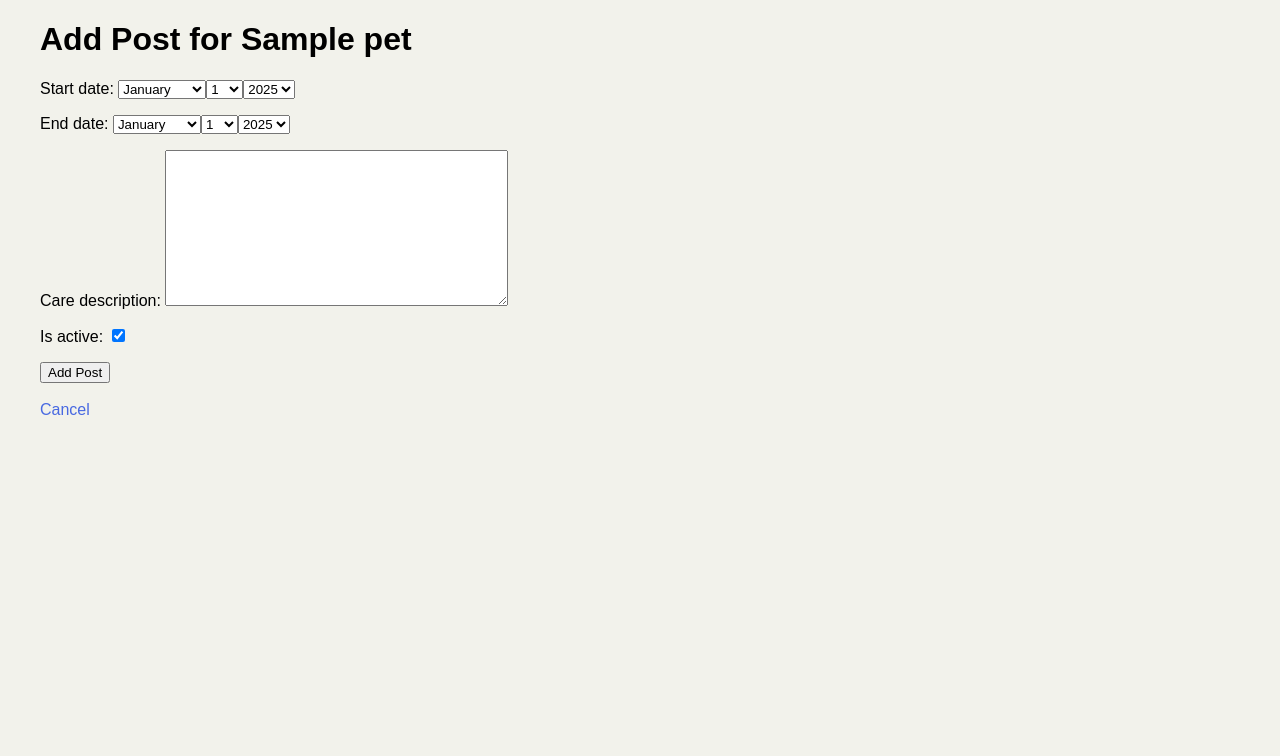
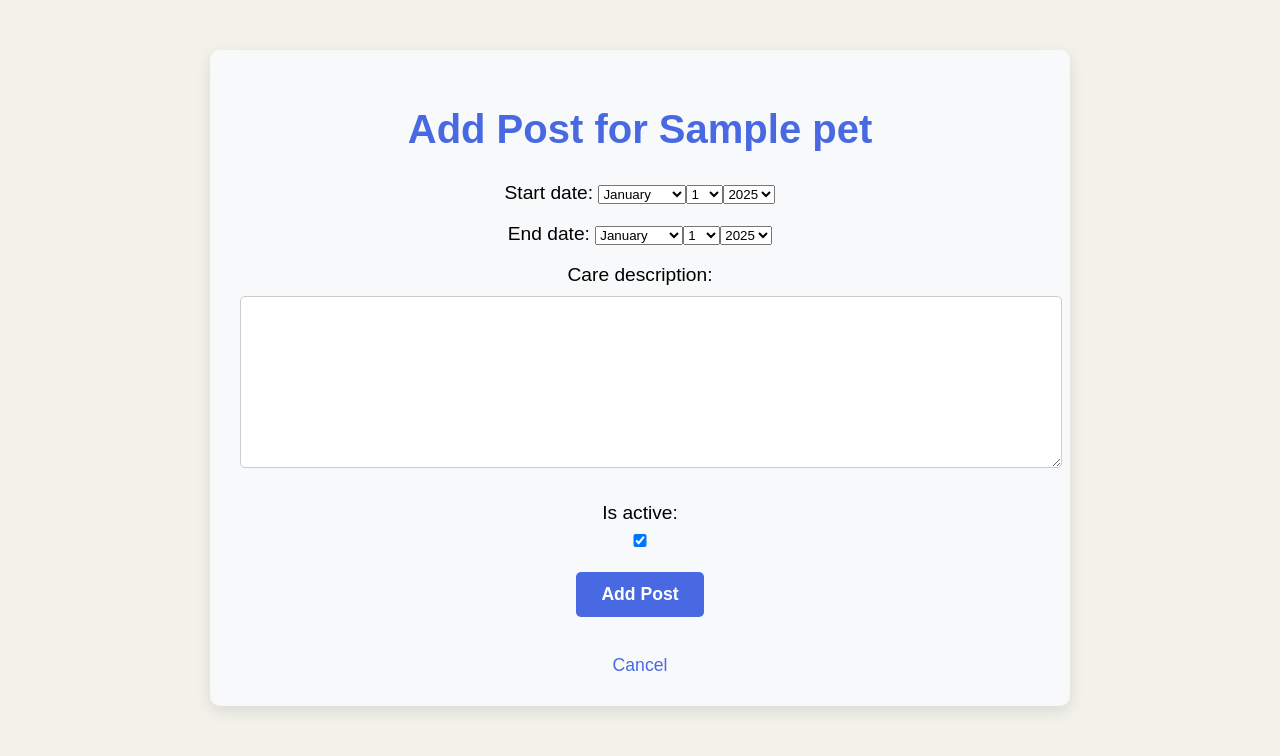
Before and after one commit to martynalesniak/pet-care-app, a Django app: page /add_post/1/ in a window 1280 px wide. Shown: the part 182-938 px from the top of the page. Before the commit the page ends 597 px from the top, so only its background shows below. Run offline with Django 5.2, Linux system fonts and the light colour scheme; a user stored in the database is signed in; tables that the repository leaves empty hold one stand-in row (values such as "Sample post"); parts of the project's set-up code (start-up, migrations or seed data) failed here and were passed over.

Commit message:
added button

```diff
--- a/petcare/templates/add_post.html
+++ b/petcare/templates/add_post.html
@@ -1,12 +1,14 @@
 {% extends 'base.html' %}
 
 {% block content %}
-    <h1>Add Post for {{ pet.name }}</h1>
-    <form method="POST">
-        {% csrf_token %}
-        {{ form.as_p }}
-        <button type="submit">Add Post</button>
-    </form>
-    <br>
-    <a href="{% url 'profile' %}">Cancel</a>
+    <div class="add-post-container">
+        <h1>Add Post for {{ pet.name }}</h1>
+        <form method="POST" class="post-form">
+            {% csrf_token %}
+            {{ form.as_p }}
+            <button type="submit" class="submit-btn">Add Post</button>
+        </form>
+        <br>
+        <a href="{% url 'profile' %}" class="cancel-link">Cancel</a>
+    </div>
 {% endblock %}
--- a/static/styles.css
+++ b/static/styles.css
@@ -477,7 +477,7 @@ header {
     text-align: center;
 }
 
-/* Nagłówek formularza */
+
 .add-pet-container h2 {
     font-size: 2em;
     color: #4869E1;
@@ -485,7 +485,7 @@ header {
     font-weight: bold;
 }
 
-/* Tabela formularza */
+
 .pet-form-table {
     width: 100%;
     border-collapse: collapse;
@@ -686,17 +686,17 @@ header {
 }
 
 .pet-detail-image-container {
-    flex: 1 1 45%;  /* Takes 45% of the available width */
+    flex: 1 1 45%;
     text-align: center;
 }
 
 .pet-detail-image {
     width: 100%;
     height: 100%;
-    max-width: 500px;      /* Fixed max width for image */
-    max-height: 600px;     /* Fixed max height for image */
-    object-fit: cover;     /* Ensures the image covers the container */
-    object-position: top center; /* Aligns the image from the top center */
+    max-width: 500px;
+    max-height: 600px;
+    object-fit: cover;
+    object-position: top center;
     border-radius: 8px;
     box-shadow: 0 4px 8px rgba(0, 0, 0, 0.1);
 }
@@ -765,3 +765,74 @@ a {
 a:hover {
     text-decoration: underline;
 }
+.add-post-container {
+    max-width: 800px;
+    margin: 50px auto;
+    padding: 30px;
+    background-color: #ffffff;
+    border-radius: 10px;
+    box-shadow: 0 5px 15px rgba(0, 0, 0, 0.1);
+    font-family: 'Arial', sans-serif;
+    background-color: #F8F9FA;
+    text-align: center;
+}
+
+.add-post-container h1 {
+    font-size: 2.5em;
+    color: #4869E1;
+    margin-bottom: 30px;
+    font-weight: bold;
+}
+
+.post-form {
+    width: 100%;
+    margin-bottom: 20px;
+}
+
+.post-form button.submit-btn {
+    padding: 12px 25px;
+    background-color: #4869E1;
+    color: #fff;
+    font-size: 1.1em;
+    font-weight: bold;
+    border: none;
+    border-radius: 5px;
+    cursor: pointer;
+    transition: background-color 0.3s;
+}
+
+.post-form button.submit-btn:hover {
+    background-color: #3d58c2;
+}
+
+.post-form p {
+    font-size: 1.2em;
+}
+
+.cancel-link {
+    color: #4869E1;
+    text-decoration: none;
+    font-size: 1.1em;
+}
+
+.cancel-link:hover {
+    text-decoration: underline;
+}
+
+
+.post-form p {
+    margin-bottom: 15px;
+}
+
+.post-form input, .post-form textarea {
+    width: 100%;
+    padding: 10px;
+    margin: 10px 0;
+    border: 1px solid #ccc;
+    border-radius: 5px;
+}
+
+.post-form input:focus, .post-form textarea:focus {
+    outline: none;
+    border-color: #4869E1;
+}
```
Also changed, not shown: petcare/templates/profile.html (+9 -0 lines).
